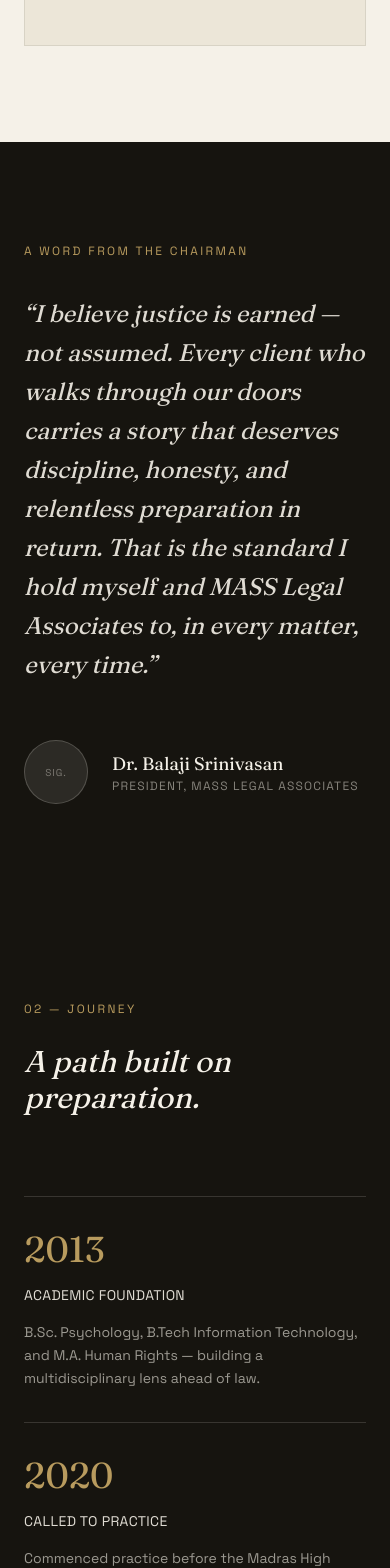
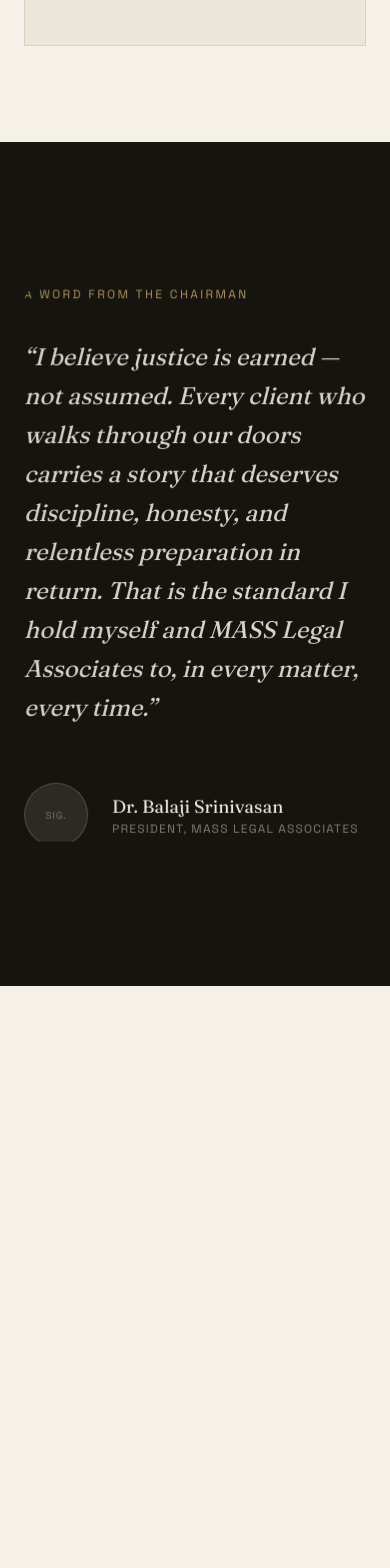
Before and after one commit to sundara-vadivel/mass_legal, a Next.js app: page / in a window 390 px wide. Shown: the part 3800-5368 px from the top of the page. Built offline with nearby package versions, Linux system fonts and the light colour scheme.

Commit message:
updated SeamPin.tsx

```diff
--- a/src/app/page.tsx
+++ b/src/app/page.tsx
@@ -5,23 +5,32 @@
 import Journey from "@/components/Journey";
 import PracticeAreas from "@/components/PracticeAreas";
 import VisionMission from "@/components/VisionMission";
+import OurApproach from "@/components/OurApproach";
 import Achievements from "@/components/Achievements";
-import ChapterWipe from "@/components/ChapterWipe";
 import Contact from "@/components/Contact";
-import OurApproach from "@/components/OurApproach";
+import SeamPin from "@/components/SeamPin";
+
 export default function Home() {
   return (
     <main>
       <Nav />
       <Hero />
       <About />
-      <ChairmansMessage />
-      <Journey/>
-      <PracticeAreas/>
-      <VisionMission/>
-      <OurApproach/>
-      <Achievements/>
-      <Contact/>
+      <SeamPin
+        bufferVh={70}
+        stageClassName="bg-charcoal"
+        outgoing={<ChairmansMessage />}
+        incoming={<Journey />}
+      />
+      <PracticeAreas />
+      <VisionMission />
+      <SeamPin
+        bufferVh={70}
+        stageClassName="bg-cream"
+        outgoing={<OurApproach />}
+        incoming={<Achievements />}
+      />
+      <Contact />
     </main>
   );
 }
--- a/src/components/Achievements.tsx
+++ b/src/components/Achievements.tsx
@@ -1,58 +1,85 @@
 "use client";
 
-import { motion } from "framer-motion";
+import { useRef, useState } from "react";
+import {
+  motion,
+  useMotionValueEvent,
+  useReducedMotion,
+  useTransform,
+  type MotionValue,
+} from "framer-motion";
+import { useSectionProgress } from "@/lib/motion";
 
-const FACTS = [
-  { value: "2", label: "National Medals" },
-  { value: "6×", label: "State Championship Medals" },
-  { value: "TN", label: "Represented Tamil Nadu" },
-];
+function ScrubCounter({
+  progress,
+  target,
+  suffix = "",
+}: {
+  progress: MotionValue<number>;
+  target: number;
+  suffix?: string;
+}) {
+  const raw = useTransform(progress, [0.15, 0.7], [0, target]);
+  const [display, setDisplay] = useState(0);
+
+  useMotionValueEvent(raw, "change", (v) => setDisplay(Math.round(v)));
+
+  return (
+    <span>
+      {display}
+      {suffix}
+    </span>
+  );
+}
 
 export default function Achievements() {
+  const sectionRef = useRef<HTMLElement>(null!);
+  const prefersReducedMotion = useReducedMotion();
+
+  const progress = useSectionProgress(sectionRef, ["start 0.8", "end 0.5"]);
+
+  const y = useTransform(progress, [0, 0.3], [40, 0]);
+  const opacity = useTransform(progress, [0, 0.3], [0, 1]);
+  const style = prefersReducedMotion ? undefined : { y, opacity };
+
   return (
-    <section className="relative bg-cream text-ink px-6 md:px-12 py-24 md:py-32">
-      <div className="max-w-4xl mx-auto">
-        <motion.span
-          initial={{ opacity: 0 }}
-          whileInView={{ opacity: 1 }}
-          viewport={{ once: true }}
-          transition={{ duration: 0.6 }}
-          className="font-sans text-xs tracking-[0.2em] uppercase text-ink/50"
-        >
+    <section ref={sectionRef} className="relative bg-cream text-ink px-6 md:px-12 py-24 md:py-32">
+      <motion.div style={style} className="max-w-4xl mx-auto will-change-transform">
+        <span className="font-sans text-xs tracking-[0.2em] uppercase text-ink/50">
           06 — Beyond the Courtroom
-        </motion.span>
+        </span>
 
-        <motion.p
-          initial={{ opacity: 0, y: 20 }}
-          whileInView={{ opacity: 1, y: 0 }}
-          viewport={{ once: true }}
-          transition={{ duration: 0.8, delay: 0.1, ease: [0.22, 1, 0.36, 1] }}
-          className="mt-6 font-serif text-2xl md:text-4xl leading-snug max-w-2xl"
-        >
+        <p className="mt-6 font-serif text-2xl md:text-4xl leading-snug max-w-2xl">
           Before the courtroom, discipline was forged in the ring — a
           national-level boxer whose competitive career instilled the
           resilience he now brings to every case.
-        </motion.p>
+        </p>
 
         <div className="mt-14 grid grid-cols-3 gap-6 md:gap-12 max-w-xl border-t border-ink/10 pt-10">
-          {FACTS.map((fact, i) => (
-            <motion.div
-              key={fact.label}
-              initial={{ opacity: 0, y: 20 }}
-              whileInView={{ opacity: 1, y: 0 }}
-              viewport={{ once: true }}
-              transition={{ duration: 0.6, delay: i * 0.1 }}
-            >
-              <span className="font-serif text-3xl md:text-4xl">
-                {fact.value}
-              </span>
-              <p className="mt-2 font-sans text-xs tracking-wide uppercase text-ink/50">
-                {fact.label}
-              </p>
-            </motion.div>
-          ))}
+          <div>
+            <span className="font-serif text-3xl md:text-4xl">
+              {prefersReducedMotion ? "2" : <ScrubCounter progress={progress} target={2} />}
+            </span>
+            <p className="mt-2 font-sans text-xs tracking-wide uppercase text-ink/50">
+              National Medals
+            </p>
+          </div>
+          <div>
+            <span className="font-serif text-3xl md:text-4xl">
+              {prefersReducedMotion ? "6×" : <ScrubCounter progress={progress} target={6} suffix="×" />}
+            </span>
+            <p className="mt-2 font-sans text-xs tracking-wide uppercase text-ink/50">
+              State Championship Medals
+            </p>
+          </div>
+          <div>
+            <span className="font-serif text-3xl md:text-4xl">TN</span>
+            <p className="mt-2 font-sans text-xs tracking-wide uppercase text-ink/50">
+              Represented Tamil Nadu
+            </p>
+          </div>
         </div>
-      </div>
+      </motion.div>
     </section>
   );
 }
--- a/src/components/Chairmansmessage.tsx
+++ b/src/components/Chairmansmessage.tsx
@@ -1,57 +1,67 @@
 "use client";
 
-import { motion } from "framer-motion";
+import { useRef } from "react";
+import { motion, useReducedMotion, useTransform } from "framer-motion";
+import { useSectionProgress } from "@/lib/motion";
 
 export default function ChairmansMessage() {
+  const sectionRef = useRef<HTMLElement>(null!);
+  const prefersReducedMotion = useReducedMotion();
+
+  const progress = useSectionProgress(sectionRef, ["start end", "start 0.35"]);
+
+  const insetValue = useTransform(progress, [0, 1], [30, 0]);
+  const clipPath = useTransform(insetValue, (v) => `inset(${v}% 0% ${v}% 0% round 16px)`);
+  const opacity = useTransform(progress, [0, 1], [0, 1]);
+  const scale = useTransform(progress, [0, 1], [0.97, 1]);
+  const markY = useTransform(progress, [0, 1], [40, -20]);
+
+  const wrapperStyle = prefersReducedMotion ? undefined : { clipPath, opacity, scale };
+  const markStyle = prefersReducedMotion ? undefined : { y: markY };
+
   return (
-    <section className="relative bg-charcoal text-cream px-6 md:px-12 py-24 md:py-40">
-      <div className="max-w-4xl mx-auto">
-        <motion.span
-          initial={{ opacity: 0 }}
-          whileInView={{ opacity: 1 }}
-          viewport={{ once: true }}
-          transition={{ duration: 0.6 }}
-          className="font-sans text-xs tracking-[0.2em] uppercase text-gold"
-        >
+    <section
+      ref={sectionRef}
+      className="relative bg-charcoal text-cream px-6 md:px-12 py-24 md:py-40 overflow-hidden"
+    >
+      <motion.div
+        aria-hidden="true"
+        style={markStyle}
+        className="pointer-events-none absolute -top-10 left-1/2 -translate-x-1/2 select-none font-serif text-[40vw] leading-none text-cream/[0.04]"
+      >
+        &ldquo;
+      </motion.div>
+
+      <motion.div
+        style={wrapperStyle}
+        className="relative z-10 max-w-4xl mx-auto will-change-transform"
+      >
+        <span className="font-sans text-xs tracking-[0.2em] uppercase text-gold">
           A Word from the Chairman
-        </motion.span>
+        </span>
 
-        <motion.blockquote
-          initial={{ opacity: 0, y: 30 }}
-          whileInView={{ opacity: 1, y: 0 }}
-          viewport={{ once: true }}
-          transition={{ duration: 0.9, delay: 0.1, ease: [0.22, 1, 0.36, 1] }}
-          className="mt-8 font-serif italic text-2xl md:text-4xl leading-relaxed text-cream/90"
-        >
+        <blockquote className="mt-8 font-serif italic text-2xl md:text-4xl leading-relaxed text-cream/90">
           &ldquo;I believe justice is earned — not assumed. Every client who
           walks through our doors carries a story that deserves discipline,
           honesty, and relentless preparation in return. That is the standard
           I hold myself and MASS Legal Associates to, in every matter, every
           time.&rdquo;
-        </motion.blockquote>
+        </blockquote>
 
-        <motion.div
-          initial={{ opacity: 0, y: 20 }}
-          whileInView={{ opacity: 1, y: 0 }}
-          viewport={{ once: true }}
-          transition={{ duration: 0.8, delay: 0.3 }}
-          className="mt-14 flex items-center gap-6"
-        >
+        <div className="mt-14 flex items-center gap-6">
           <div className="h-16 w-16 rounded-full bg-cream/10 border border-cream/20 flex items-center justify-center">
             <span className="font-sans text-[10px] tracking-widest uppercase text-cream/40">
               Sig.
             </span>
           </div>
           <div>
-            <p className="font-serif text-lg text-cream">
-              Dr. Balaji Srinivasan
-            </p>
+            <p className="font-serif text-lg text-cream">Dr. Balaji Srinivasan</p>
             <p className="font-sans text-xs tracking-widest uppercase text-cream/50">
               President, MASS Legal Associates
             </p>
           </div>
-        </motion.div>
-      </div>
+        </div>
+      </motion.div>
     </section>
   );
 }
--- a/src/components/Journey.tsx
+++ b/src/components/Journey.tsx
@@ -1,6 +1,8 @@
 "use client";
 
-import { motion } from "framer-motion";
+import { useRef } from "react";
+import { motion, useReducedMotion, useTransform, type MotionValue } from "framer-motion";
+import { useSectionProgress } from "@/lib/motion";
 
 const MILESTONES = [
   {
@@ -29,56 +31,92 @@
   },
 ];
 
+function MilestoneRow({
+  milestone,
+  index,
+  total,
+  draw,
+  reduced,
+}: {
+  milestone: (typeof MILESTONES)[number];
+  index: number;
+  total: number;
+  draw: MotionValue<number>;
+  reduced: boolean;
+}) {
+  const start = index / total;
+  const end = (index + 0.7) / total;
+  const opacity = useTransform(draw, [start, end], [0.2, 1]);
+  const x = useTransform(draw, [start, end], [-20, 0]);
+  const style = reduced ? undefined : { opacity, x };
+
+  return (
+    <motion.div
+      style={style}
+      className="grid grid-cols-1 md:grid-cols-12 gap-4 md:gap-8 py-8 border-t border-cream/15"
+    >
+      <span className="md:col-span-3 font-serif text-4xl md:text-5xl text-gold">
+        {milestone.year}
+      </span>
+      <span className="md:col-span-3 font-sans text-sm tracking-wide uppercase text-cream/90 self-center">
+        {milestone.label}
+      </span>
+      <p className="md:col-span-6 font-sans text-sm md:text-base text-cream/60 leading-relaxed self-center">
+        {milestone.detail}
+      </p>
+    </motion.div>
+  );
+}
+
 export default function Journey() {
+  const sectionRef = useRef<HTMLElement>(null!);
+  const prefersReducedMotion = useReducedMotion();
+
+  // Spans the section's own scroll length so the line keeps drawing as
+  // you scroll through the milestones, not just on entrance.
+  const draw = useSectionProgress(sectionRef, ["start 0.75", "end 0.4"]);
+
+  const lineScale = useTransform(draw, [0, 1], [0, 1]);
+  const headingOpacity = useTransform(draw, [0, 0.15], [0, 1]);
+  const headingY = useTransform(draw, [0, 0.15], [24, 0]);
+
+  const lineStyle = prefersReducedMotion ? undefined : { scaleY: lineScale };
+  const headingStyle = prefersReducedMotion ? undefined : { opacity: headingOpacity, y: headingY };
+
   return (
-    <section id="journey" className="relative bg-charcoal text-cream px-6 md:px-12 py-24 md:py-40">
+    <section
+      ref={sectionRef}
+      id="journey"
+      className="relative bg-charcoal text-cream px-6 md:px-12 py-24 md:py-40"
+    >
       <div className="max-w-5xl mx-auto">
-        <motion.span
-          initial={{ opacity: 0 }}
-          whileInView={{ opacity: 1 }}
-          viewport={{ once: true }}
-          transition={{ duration: 0.6 }}
-          className="font-sans text-xs tracking-[0.2em] uppercase text-gold"
-        >
+        <span className="font-sans text-xs tracking-[0.2em] uppercase text-gold">
           02 — Journey
-        </motion.span>
+        </span>
 
-        <motion.h2
-          initial={{ opacity: 0, y: 20 }}
-          whileInView={{ opacity: 1, y: 0 }}
-          viewport={{ once: true }}
-          transition={{ duration: 0.8, delay: 0.1 }}
-          className="mt-6 font-serif italic text-3xl md:text-5xl"
-        >
+        <motion.h2 style={headingStyle} className="mt-6 font-serif italic text-3xl md:text-5xl">
           A path built on preparation.
         </motion.h2>
 
-        <div className="mt-20 flex flex-col">
-          {MILESTONES.map((m, i) => (
-            <motion.div
-              key={m.year}
-              initial={{ opacity: 0, y: 30 }}
-              whileInView={{ opacity: 1, y: 0 }}
-              viewport={{ once: true, margin: "-100px" }}
-              transition={{
-                duration: 0.7,
-                delay: i * 0.1,
-                ease: [0.22, 1, 0.36, 1],
-              }}
-              className="grid grid-cols-1 md:grid-cols-12 gap-4 md:gap-8 py-8 border-t border-cream/15"
-            >
-              <span className="md:col-span-3 font-serif text-4xl md:text-5xl text-gold">
-                {m.year}
-              </span>
-              <span className="md:col-span-3 font-sans text-sm tracking-wide uppercase text-cream/90 self-center">
-                {m.label}
-              </span>
-              <p className="md:col-span-6 font-sans text-sm md:text-base text-cream/60 leading-relaxed self-center">
-                {m.detail}
-              </p>
-            </motion.div>
-          ))}
-          <div className="border-t border-cream/15" />
+        <div className="relative mt-20">
+          <motion.div
+            aria-hidden="true"
+            style={lineStyle}
+            className="absolute left-0 top-0 h-full w-px origin-top bg-gold/60"
+          />
+          <div className="flex flex-col pl-6 md:pl-10">
+            {MILESTONES.map((m, i) => (
+              <MilestoneRow
+                key={m.year}
+                milestone={m}
+                index={i}
+                total={MILESTONES.length}
+                draw={draw}
+                reduced={!!prefersReducedMotion}
+              />
+            ))}
+            <div className="border-t border-cream/15" />
+          </div>
         </div>
       </div>
     </section>
--- a/src/components/OurApproach.tsx
+++ b/src/components/OurApproach.tsx
@@ -1,6 +1,8 @@
 "use client";
 
-import { motion } from "framer-motion";
+import { useRef } from "react";
+import { motion, useReducedMotion, useTransform } from "framer-motion";
+import { useSectionProgress } from "@/lib/motion";
 
 const COMPETENCIES = [
   "Litigation Strategy",
@@ -16,44 +18,43 @@
 ];
 
 export default function OurApproach() {
+  const sectionRef = useRef<HTMLElement>(null!);
+  const prefersReducedMotion = useReducedMotion();
+
+  const progress = useSectionProgress(sectionRef, ["start end", "start 0.35"]);
+
+  const x = useTransform(progress, [0, 1], [-140, 0]);
+  const opacity = useTransform(progress, [0, 1], [0, 1]);
+  const blurValue = useTransform(progress, [0, 0.7], [10, 0]);
+  const filter = useTransform(blurValue, (v) => `blur(${v}px)`);
+
+  const style = prefersReducedMotion ? undefined : { x, opacity, filter };
+
   return (
-    <section className="relative bg-cream text-ink px-6 md:px-12 py-24 md:py-40">
-      <div className="max-w-6xl mx-auto">
-        <motion.span
-          initial={{ opacity: 0 }}
-          whileInView={{ opacity: 1 }}
-          viewport={{ once: true }}
-          transition={{ duration: 0.6 }}
-          className="font-sans text-xs tracking-[0.2em] uppercase text-ink/50"
-        >
+    <section
+      ref={sectionRef}
+      className="relative bg-cream text-ink px-6 md:px-12 py-24 md:py-40 overflow-hidden"
+    >
+      <motion.div style={style} className="max-w-6xl mx-auto will-change-transform">
+        <span className="font-sans text-xs tracking-[0.2em] uppercase text-ink/50">
           05 — Approach
-        </motion.span>
+        </span>
 
-        <motion.h2
-          initial={{ opacity: 0, y: 24 }}
-          whileInView={{ opacity: 1, y: 0 }}
-          viewport={{ once: true }}
-          transition={{ duration: 0.8, delay: 0.1, ease: [0.22, 1, 0.36, 1] }}
-          className="mt-6 font-serif italic text-3xl md:text-5xl max-w-2xl"
-        >
+        <h2 className="mt-6 font-serif italic text-3xl md:text-5xl max-w-2xl">
           How he approaches every matter.
-        </motion.h2>
+        </h2>
 
         <div className="mt-16 flex flex-wrap gap-3 md:gap-4 max-w-4xl">
-          {COMPETENCIES.map((item, i) => (
-            <motion.span
+          {COMPETENCIES.map((item) => (
+            <span
               key={item}
-              initial={{ opacity: 0, y: 12 }}
-              whileInView={{ opacity: 1, y: 0 }}
-              viewport={{ once: true, margin: "-40px" }}
-              transition={{ duration: 0.5, delay: i * 0.05 }}
               className="font-sans text-sm md:text-base border border-ink/15 rounded-full px-5 py-2.5 hover:bg-ink hover:text-cream hover:border-ink transition-colors cursor-default"
             >
               {item}
-            </motion.span>
+            </span>
           ))}
         </div>
-      </div>
+      </motion.div>
     </section>
   );
 }
--- /dev/null
+++ b/src/components/SeamPin.tsx
@@ -0,0 +1,93 @@
+"use client";
+
+import { useRef, type ReactNode } from "react";
+import {
+  motion,
+  useReducedMotion,
+  useScroll,
+  useSpring,
+  useTransform,
+} from "framer-motion";
+
+interface SeamPinProps {
+  outgoing: ReactNode;
+  incoming: ReactNode;
+  /** Extra scroll room (in vh) the pin holds for, beyond one viewport. */
+  bufferVh?: number;
+  /** Bg class applied to the pinned stage so empty space around shorter
+   *  content still reads as one continuous panel (e.g. "bg-charcoal"). */
+  stageClassName?: string;
+}
+
+/**
+ * A true "overlap" transition: `outgoing` stays visually pinned (sticky)
+ * while `incoming` slides up on top of it as the user scrolls through a
+ * buffer zone, then normal document flow resumes. Only use this when
+ * `outgoing`'s content comfortably fits one viewport — it's rendered
+ * inside a `h-screen overflow-hidden` stage, so taller content would clip.
+ */
+export default function SeamPin({
+  outgoing,
+  incoming,
+  bufferVh = 70,
+  stageClassName = "",
+}: SeamPinProps) {
+  const wrapperRef = useRef<HTMLDivElement>(null!);
+  const prefersReducedMotion = useReducedMotion();
+
+  const { scrollYProgress } = useScroll({
+    target: wrapperRef,
+    offset: ["start start", "end start"],
+  });
+  const progress = useSpring(scrollYProgress, {
+    stiffness: 180,
+    damping: 30,
+    mass: 0.2,
+  });
+
+  const outScale = useTransform(progress, [0, 1], [1, 0.94]);
+  const outOpacity = useTransform(progress, [0, 1], [1, 0.85]);
+  const outBlurValue = useTransform(progress, [0, 1], [0, 6]);
+  const outFilter = useTransform(outBlurValue, (v) => `blur(${v}px)`);
+
+  const inYValue = useTransform(progress, [0, 1], [bufferVh, 0]);
+  const inY = useTransform(inYValue, (v) => `${v}vh`);
+
+  if (prefersReducedMotion) {
+    // No scroll-jacking for reduced-motion users — just stack normally.
+    return (
+      <>
+        {outgoing}
+        {incoming}
+      </>
+    );
+  }
+
+  return (
+    <>
+      <div
+        ref={wrapperRef}
+        className="relative"
+        style={{ height: `calc(100vh + ${bufferVh}vh)` }}
+      >
+        <div
+          className={`sticky top-0 z-0 h-screen w-full overflow-hidden flex items-center justify-center ${stageClassName}`}
+        >
+          <motion.div
+            style={{ scale: outScale, opacity: outOpacity, filter: outFilter }}
+            className="w-full will-change-transform"
+          >
+            {outgoing}
+          </motion.div>
+        </div>
+      </div>
+
+      <motion.div
+        style={{ y: inY, marginTop: `-${bufferVh}vh` }}
+        className="relative z-10 will-change-transform"
+      >
+        {incoming}
+      </motion.div>
+    </>
+  );
+}
```
